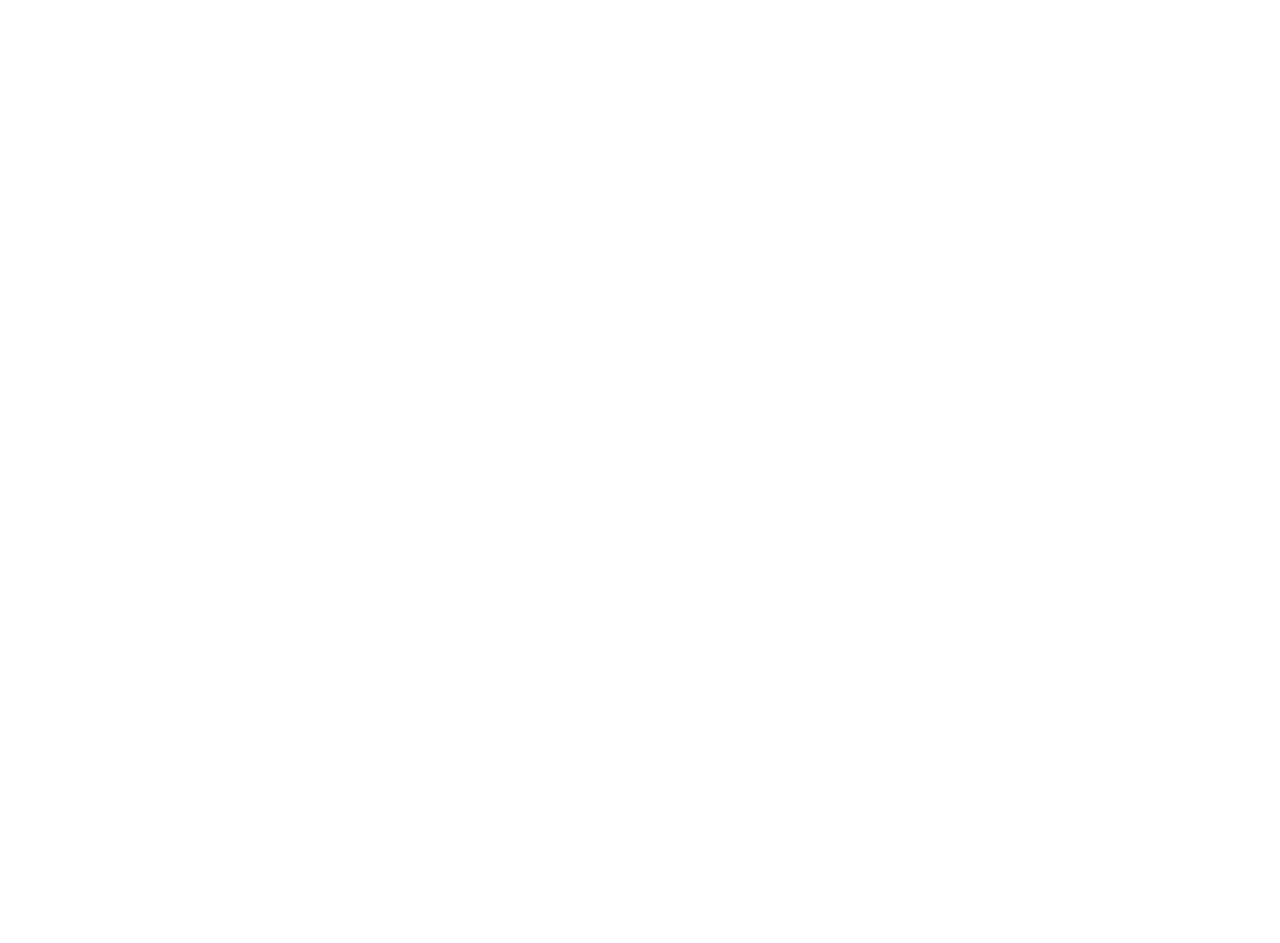
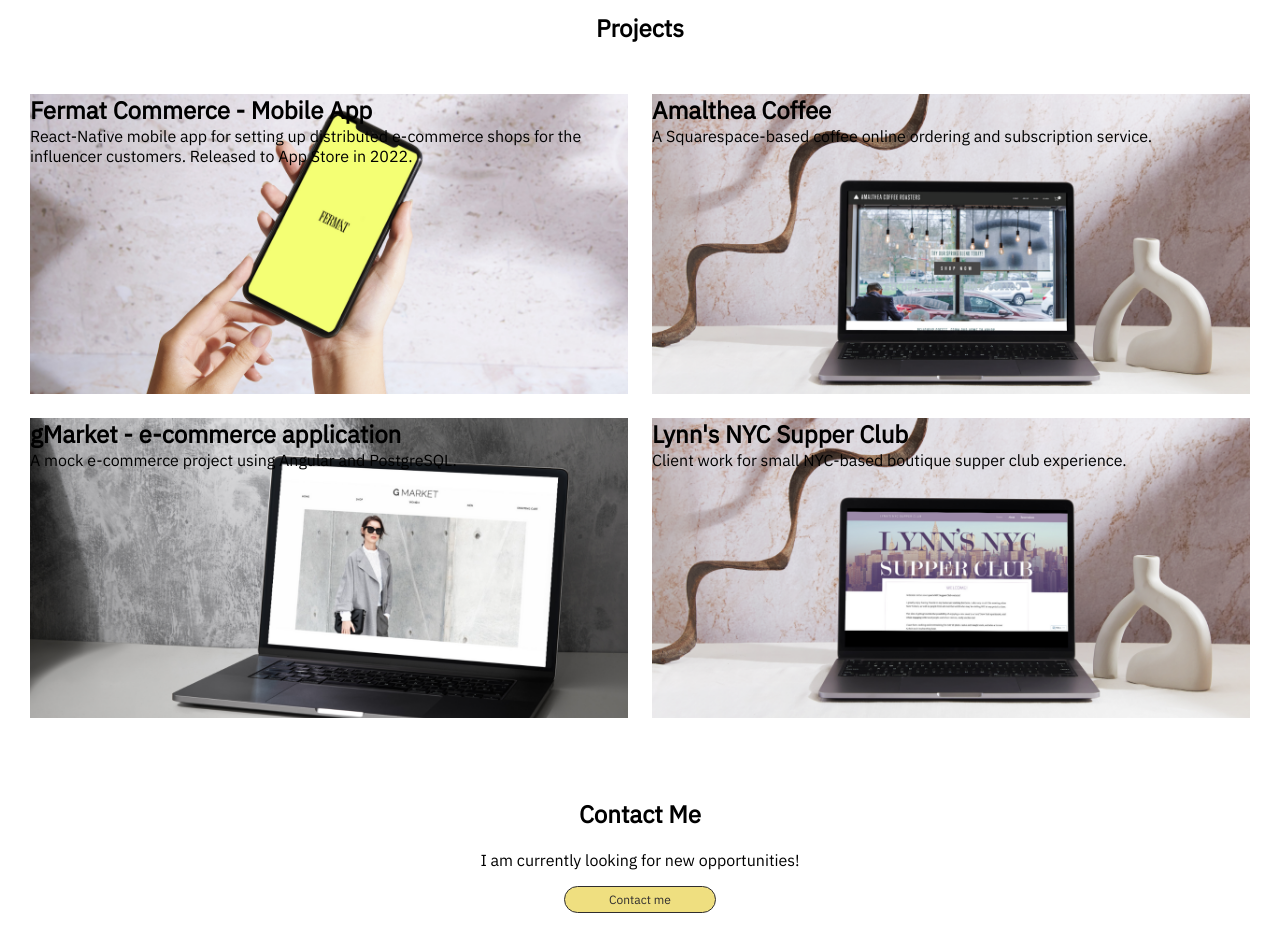
Before and after one commit to gcho91/riacho-portfolio-next, a Next.js app: page / in a window 1280 px wide. Shown: the part 860-1803 px from the top of the page. Before the commit the page ends 852 px from the top, so only its background shows below. Built offline with nearby package versions, Linux system fonts and the light colour scheme.

Commit message:
Save css progress, add contact page

```diff
--- a/pages/_app.tsx
+++ b/pages/_app.tsx
@@ -1,7 +1,6 @@
 import type { AppProps } from 'next/app'
-import Layout from './Layout'
-import '@/styles/globals.css'
-
+import '@/styles/globals.css';
+import Layout from './layout';
 
 export default function App({ Component, pageProps }: AppProps) {
   return <Layout >
--- /dev/null
+++ b/pages/contact.tsx
@@ -0,0 +1,17 @@
+import contactStyles from "../styles/contactStyles.module.css"
+export default function Contact() {
+    return <div className={contactStyles.container}>
+        <h2 className={contactStyles.pageTitle}>Contact Me</h2>
+        <div className={contactStyles.textContainer}>
+
+            <p>I am currently looking for new opportunities! </p>
+            <a href="mailto:gcho91@gmail.com" className={contactStyles.button}>Contact me</a>
+        </div>
+
+    </div>
+
+
+}
+
+
+// to do: make button component
--- a/pages/index.tsx
+++ b/pages/index.tsx
@@ -1,10 +1,13 @@
 import HeroSection from '../components/HeroSection'
 import Portfolio from './work'
+import Contact from './contact'
 
 export default function Home() {
   return (
     <>
       <HeroSection />
+      <Portfolio />
+      <Contact />
     </>
 
   )
--- a/pages/layout.tsx
+++ b/pages/layout.tsx
@@ -7,8 +7,8 @@
 
 type LayoutProps = {
     children: React.ReactNode;
+}
 
-}
 export default function Layout({ children }: LayoutProps) {
     return (
         <div className={ibmPlexSans.className}>
--- a/pages/work.tsx
+++ b/pages/work.tsx
@@ -14,36 +14,44 @@
 const portfolioItems: PortfolioItem[] = [
     {
         imageUrl: fermatMock,
-        title: "Fermat Mock",
-        desc: "Some description text"
+        title: "Fermat Commerce - Mobile App",
+        desc: "React-Native mobile app for setting up distributed e-commerce shops for the influencer customers. Released to App Store in 2022."
     },
     {
         imageUrl: amaltheaMock,
-        title: "Amalthea Mock",
-        desc: "Amalthea coffee website"
+        title: "Amalthea Coffee",
+        desc: "A Squarespace-based coffee online ordering and subscription service."
     },
     {
         imageUrl: gmarketMock,
-        title: "Ecom app",
-        desc: "Mock ecomm app"
+        title: "gMarket - e-commerce application",
+        desc: "A mock e-commerce project using Angular and PostgreSQL."
     },
     {
         imageUrl: lynnsMock,
         title: "Lynn's NYC Supper Club",
-        desc: "Supper club wordpress site"
+        desc: "Client work for small NYC-based boutique supper club experience."
     }
 ]
 export default function Portfolio() {
-    console.log(fermatMock, 'mock')
-    return <div className={workStyles.portfolioContainer}>
+    return <div>
+        <h2 className={workStyles.pageTitle}>Projects</h2>
+
+
+        <div className={workStyles.portfolioContainer}>
+
 
             {portfolioItems.map(item => {
-            return <div key={item.desc} className={workStyles.item} style={{ backgroundImage: `url(${item.imageUrl.src})` }}>
+                return (
+                    <div key={item.desc} className={workStyles.item} style={{ backgroundImage: `url(${item.imageUrl.src})` }}>
                         <div className={workStyles.textWrapper}>
                             <h2 className={workStyles.title}>{item.title}</h2>
                             <p className={workStyles.desc}>{item.desc}</p>
                         </div>
                     </div>
+                    // </div>
+                )
+
             })}
 
 
@@ -59,7 +67,11 @@
 
 
         </div>
+    </div>
+
+
 }
+
 
 
 // items to add
--- /dev/null
+++ b/styles/contactStyles.module.css
@@ -0,0 +1,27 @@
+.container {
+    padding: 30px;
+    /* text-align: center; */
+}
+.pageTitle {
+    text-align: center;
+}
+
+.textContainer {
+    max-width: 600px;
+    text-align: center;
+    margin: 0 auto;
+}
+
+.button {
+    display: block;
+        font-size: 12px;
+            background-color: var(--lemon);
+            border-radius: 50px;
+            padding: 5px 10px;
+            border: 1px solid var(--off-black);
+            width: 130px;
+            text-align: center;
+            text-decoration: none;
+            color: var(--off-black);
+            margin: 0 auto;
+}
--- a/styles/workStyles.module.css
+++ b/styles/workStyles.module.css
@@ -1,3 +1,6 @@
+.pageTitle {
+    text-align: center;
+}
 .portfolioContainer {
     padding: 30px;
     display: grid;
@@ -17,9 +20,11 @@
     background-position: center;
 }
 
+
 .title, .desc {
     margin: 0;
 }
+
 
 @media screen and (max-width: 40em) {
     .portfolioContainer {
```
Also changed, not shown: components/HeroSection.tsx (+0 -7 lines), pages/currying.js (deleted, +0 -91 lines), utils/fonts.tsx (+1 -7 lines), public/menu.png (deleted). Lines whose indentation alone changed are shown as unchanged.
